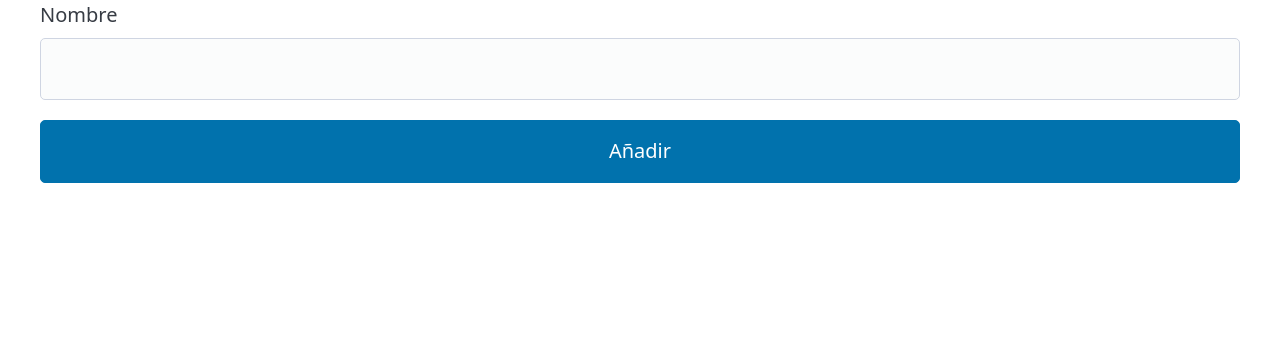
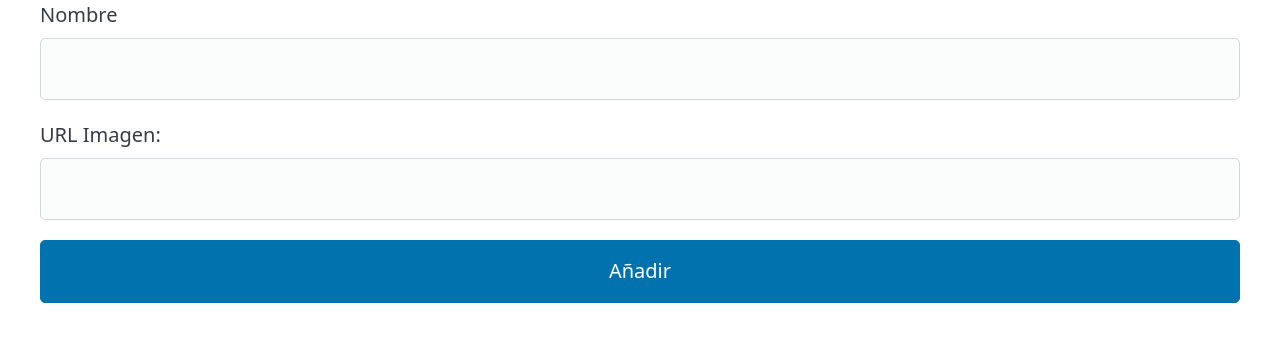
Before and after one commit to omiras/fototeca-uf1844-ironhack, a Node server app: page /add-image-form in a window 1280 px wide. Shown: the part 110-452 px from the top of the page. Run offline with Node 20, Linux system fonts and the light colour scheme; some libraries are stand-ins or nearby versions.

Commit message:
imagen en el formulario

```diff
--- a/app.js
+++ b/app.js
@@ -42,14 +42,15 @@ app.post('/add-image-form', (req, res) => {
     console.log(req.body);
 
     // 1. Actualizar el array 'images' con la información de req.body
-    const { title } = req.body;
+    const { title, url } = req.body;
 
     // opción 1: totalmente válida
     //images.push(req.body); // [{title: 'Gato'}]
 
     // otra opción, 'sacar' los campos
     images.push({
-        title
+        title,
+        url
     })
 
     console.log('array de imagenes actualizado: ', images);
@@ -62,6 +63,8 @@ app.post('/add-image-form', (req, res) => {
     res.render('form', {
         isImagePosted: true
     });
+
+
 });
 
 
--- a/views/form.ejs
+++ b/views/form.ejs
@@ -16,6 +16,8 @@
     <form class="container" action="/add-image-form" method="post">
         <label for="title">Nombre</label>
         <input type="text" name="title" id="title" required>
+        <label for="url">URL Imagen:</label>
+        <input type="url" name="url" id="url">
         <input type="submit" value="Añadir">
     </form>
     <!-- Mostrar un mensaje de confirmación si el usuario acaba de isertar una imagen en la 'base de datos'-->
--- a/views/home.ejs
+++ b/views/home.ejs
@@ -15,13 +15,17 @@
         <% if (images.length==0) { %>
             <p>Todavía no hay imágenes en la fototeca. <a href="/add-image-form">Añade una ahora.</a></p>
             <% } else { %>
+
                 <p>La fototeca tiene actualmente <%= images.length %> imágenes.</p>
                 <% } %>
 
                     <section class="grid">
                         <% for (const image of images) { %>
                             <article>
-                                <%= image.title %>
+                                <header>
+                                    <%= image.title %>
+                                </header>
+                                <div><img src="<%= image.url %>" alt=""></div>
                             </article>
                             <% } %>
                     </section>
```
Also changed, not shown: public/styles.css (line endings or trailing spaces).
